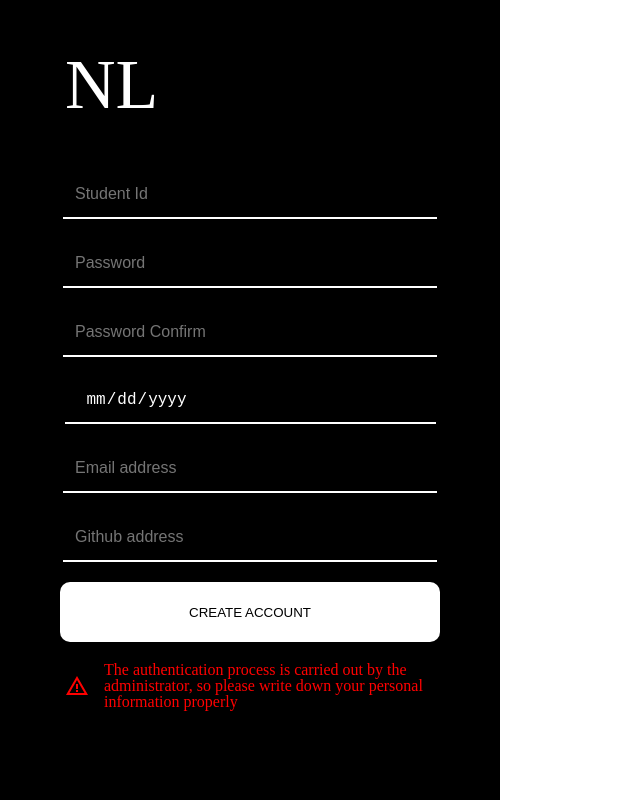
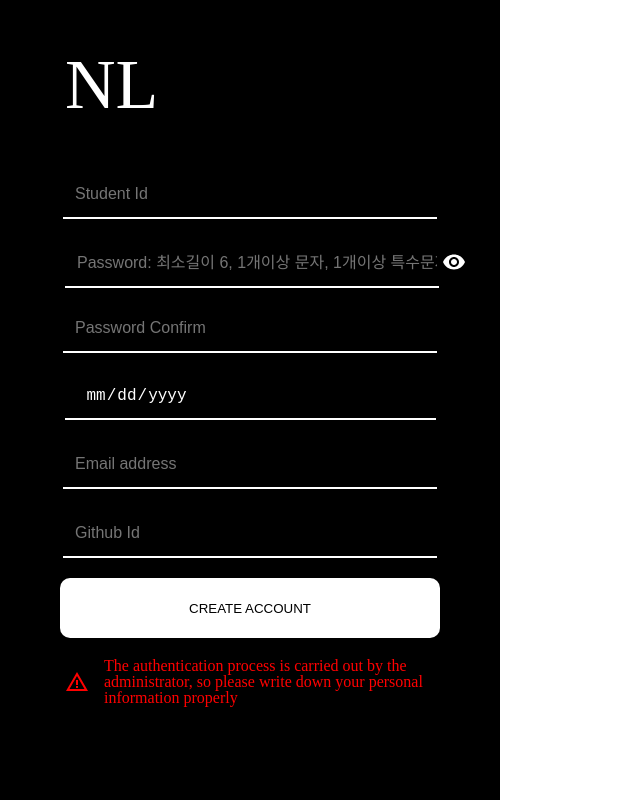
Before and after one commit to TProgramer/Homepage-FE, a Next.js app: page /signup in a window 1280 px wide. Shown: the whole page, without its empty margins (0-640 px from the left). Built offline with nearby package versions, Linux system fonts and the light colour scheme.

Commit message:
feat: 회원가입 입력값 유효성검사기능 추가 close #57

```diff
--- a/src/pages/signup.tsx
+++ b/src/pages/signup.tsx
@@ -2,39 +2,67 @@ import { Form } from "../styles/layout/sign/globalSignBox";
 import WarningAmberIcon from "@mui/icons-material/WarningAmber";
 import { useForm } from "react-hook-form";
 import { ISignType } from "../components/common/sign/SignLayout";
+import { useState } from "react";
+import VisibilityIcon from "@mui/icons-material/Visibility";
+import VisibilityOffIcon from "@mui/icons-material/VisibilityOff";
 
 function SignUp() {
+  const [show, setShow] = useState(false);
   const {
     register,
     handleSubmit,
     watch,
     formState: { errors },
   } = useForm<ISignType>();
+  const pwWatch = watch("password");
   const onSubmit = (data: ISignType) => {
     console.log(data);
   };
+
+  const regexPw =
+    /^(?=.*[A-Za-z])(?=.*\d)(?=.*[@$!%*#?&])[A-Za-z\d@$!%*#?&]{6,}$/; //최소길이 6, 1개이상 문자, 1개이상 특수문자
+  const regexEmail =
+    /^[0-9a-zA-Z]([-_.]?[0-9a-zA-Z])*@[0-9a-zA-Z]([-_.]?[0-9a-zA-Z])*.[a-zA-Z]{2,3}$/i;
   return (
     <>
-      <Form onSubmit={handleSubmit(onSubmit)}>
+      <Form onSubmit={handleSubmit(onSubmit)} show={show}>
         <input
-          {...register("studentId", { required: true })}
+          {...register("studentId", {
+            required: true,
+            minLength: 8,
+          })}
           type="text"
           className="input"
           placeholder="Student Id"
         />
-        <input
-          {...register("password", { required: true })}
-          type="text"
-          className="input"
-          placeholder="Password"
-        />
+        <div className="pwVisible">
+          <input
+            {...register("password", {
+              required: true,
+              pattern: regexPw,
+            })}
+            type={!show ? "password" : "text"}
+            className="input"
+            placeholder="Password: 최소길이 6, 1개이상 문자, 1개이상 특수문자"
+          />
+          {!show ? (
+            <VisibilityIcon
+              className="visibleIcon"
+              onClick={() => setShow((prev) => !prev)}
+            />
+          ) : (
+            <VisibilityOffIcon
+              className="visibleIcon"
+              onClick={() => setShow((prev) => !prev)}
+            />
+          )}
+        </div>
         <input
           {...register("passwordConfirm", {
             required: true,
-            minLength: 8,
-            maxLength: 15,
+            validate: (value) => value === pwWatch,
           })}
-          type="text"
+          type="password"
           className="input"
           placeholder="Password Confirm"
         />
@@ -44,16 +72,21 @@ function SignUp() {
           className="input"
         />
         <input
-          {...register("email", { required: true })}
+          {...register("email", {
+            required: true,
+            pattern: regexEmail,
+          })}
           type="email"
           className="input"
           placeholder="Email address"
         />
         <input
-          {...register("github", { required: true })}
-          type="url"
+          {...register("github", {
+            required: true,
+          })}
+          type="text"
           className="input"
-          placeholder="Github address"
+          placeholder="Github Id"
         />
         <button className="submit">CREATE ACCOUNT</button>
       </Form>
--- a/src/styles/layout/sign/globalSignBox.tsx
+++ b/src/styles/layout/sign/globalSignBox.tsx
@@ -48,12 +48,24 @@ export const SignBox = styled("div")`
   }
 `;
 
-export const Form = styled("form")`
+export const Form = styled("form")<{ show: boolean }>`
   width: 100%;
   height: auto;
   display: flex;
   flex-direction: column;
   align-items: center;
+  .pwVisible {
+    width: 100%;
+    height: 45px;
+    position: relative;
+    margin-bottom: 20px;
+    .visibleIcon {
+      position: absolute;
+      top: 25%;
+      left: 102%;
+      color: ${(props) => (!props.show ? props.theme.textColor.sub : "red")};
+    }
+  }
   .input {
     width: 100%;
     height: 45px;
```
Also changed, not shown: src/components/home/slider.tsx (+2 -7 lines), src/styles/home/slider.tsx (+8 -5 lines).
